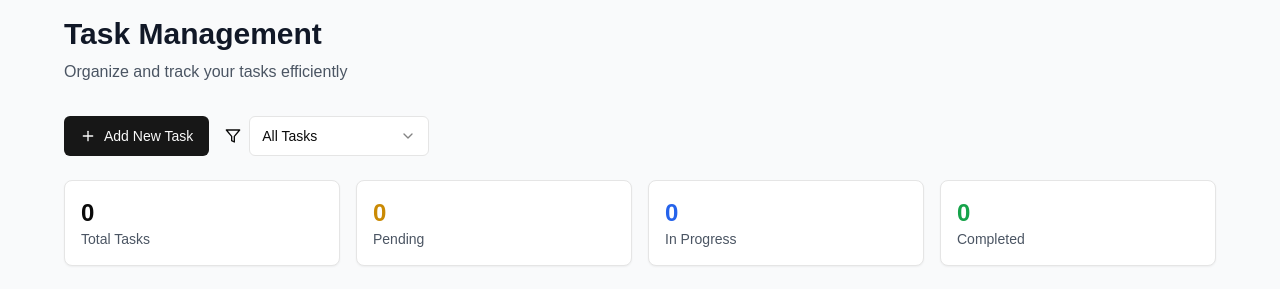
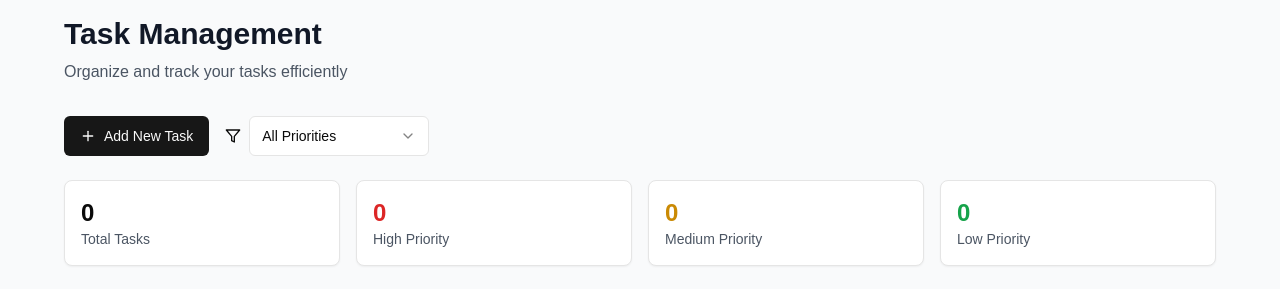
Before and after one commit to Marcello-Hugo-Laika/Task-Management-Web-Application, a Next.js app in the folder task-management/: page / in a window 1280 px wide. Shown: the top 289 px of the page. Built offline with nearby package versions, Linux system fonts and the light colour scheme.

Commit message:
update: filter by priority

```diff
--- a/task-management/app/page.tsx
+++ b/task-management/app/page.tsx
@@ -31,7 +31,7 @@ interface Task {
   updatedAt: string
 }
 
-type FilterType = "all" | "pending" | "in-progress" | "completed"
+type FilterType = "all" | "low" | "medium" | "high"
 
 export default function TaskManager() {
   const [tasks, setTasks] = useState<Task[]>([])
@@ -145,7 +145,7 @@ export default function TaskManager() {
 
   const filteredTasks = tasks.filter((task) => {
     if (filter === "all") return true
-    return task.status === filter
+    return task.priority === filter
   })
 
   const getPriorityColor = (priority: Task["priority"]) => {
@@ -277,10 +277,10 @@ export default function TaskManager() {
                 <SelectValue />
               </SelectTrigger>
               <SelectContent>
-                <SelectItem value="all">All Tasks</SelectItem>
-                <SelectItem value="pending">Pending</SelectItem>
-                <SelectItem value="in-progress">In Progress</SelectItem>
-                <SelectItem value="completed">Completed</SelectItem>
+                <SelectItem value="all">All Priorities</SelectItem>
+                <SelectItem value="low">Low Priority</SelectItem>
+                <SelectItem value="medium">Medium Priority</SelectItem>
+                <SelectItem value="high">High Priority</SelectItem>
               </SelectContent>
             </Select>
           </div>
@@ -296,26 +296,24 @@ export default function TaskManager() {
           </Card>
           <Card>
             <CardContent className="p-4">
-              <div className="text-2xl font-bold text-yellow-600">
-                {tasks.filter((t) => t.status === "pending").length}
-              </div>
-              <div className="text-sm text-gray-600">Pending</div>
+              <div className="text-2xl font-bold text-red-600">{tasks.filter((t) => t.priority === "high").length}</div>
+              <div className="text-sm text-gray-600">High Priority</div>
             </CardContent>
           </Card>
           <Card>
             <CardContent className="p-4">
-              <div className="text-2xl font-bold text-blue-600">
-                {tasks.filter((t) => t.status === "in-progress").length}
+              <div className="text-2xl font-bold text-yellow-600">
+                {tasks.filter((t) => t.priority === "medium").length}
               </div>
-              <div className="text-sm text-gray-600">In Progress</div>
+              <div className="text-sm text-gray-600">Medium Priority</div>
             </CardContent>
           </Card>
           <Card>
             <CardContent className="p-4">
               <div className="text-2xl font-bold text-green-600">
-                {tasks.filter((t) => t.status === "completed").length}
+                {tasks.filter((t) => t.priority === "low").length}
               </div>
-              <div className="text-sm text-gray-600">Completed</div>
+              <div className="text-sm text-gray-600">Low Priority</div>
             </CardContent>
           </Card>
         </div>
@@ -326,7 +324,7 @@ export default function TaskManager() {
             <Card>
               <CardContent className="p-8 text-center">
                 <div className="text-gray-500">
-                  {filter === "all" ? "No tasks yet. Create your first task!" : `No ${filter} tasks found.`}
+                  {filter === "all" ? "No tasks yet. Create your first task!" : `No ${filter} priority tasks found.`}
                 </div>
               </CardContent>
             </Card>
--- a/task-management/package.json
+++ b/task-management/package.json
@@ -63,7 +63,7 @@
     "@types/node": "^22",
     "@types/react": "^19",
     "@types/react-dom": "^19",
-    "postcss": "^8",
+    "postcss": "^8.5",
     "tailwindcss": "^3.4.17",
     "typescript": "^5"
   }
```
Also changed, not shown: 1 other file (tests, documents, lock files or other folders).
